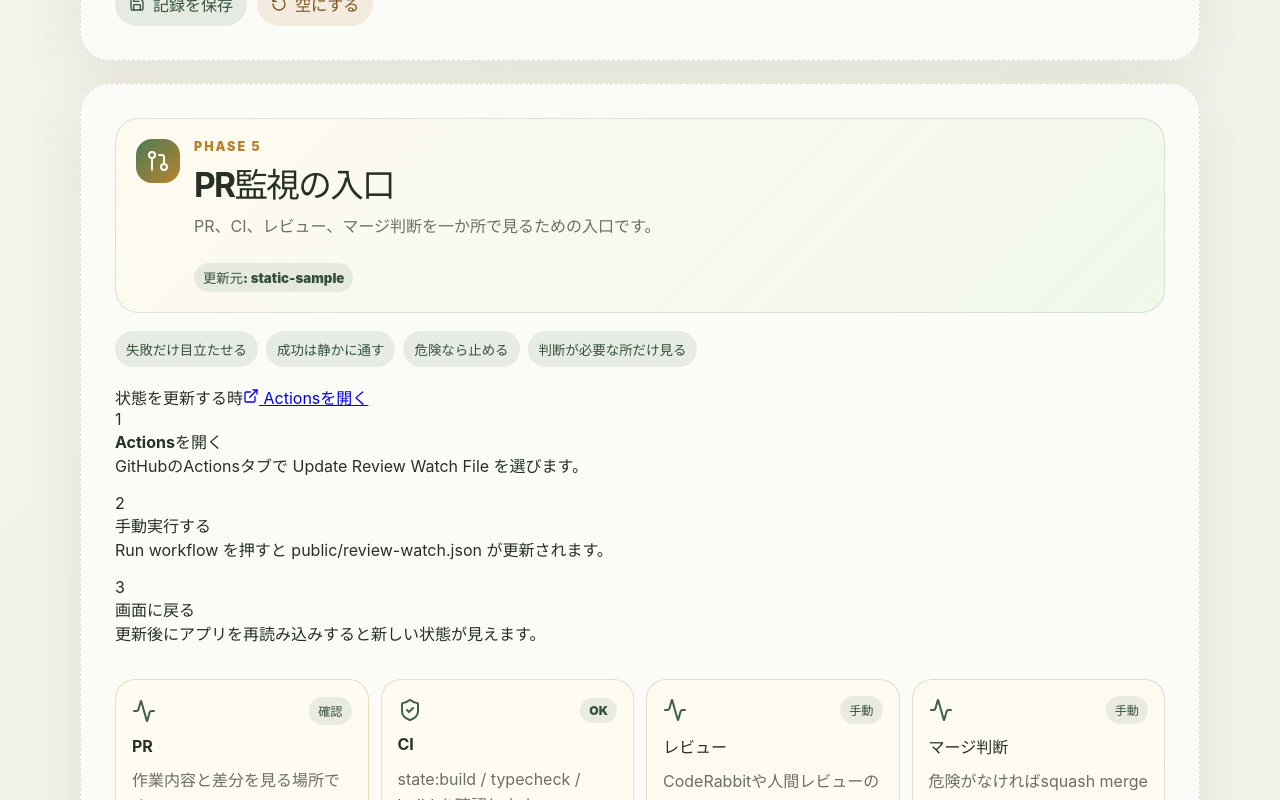
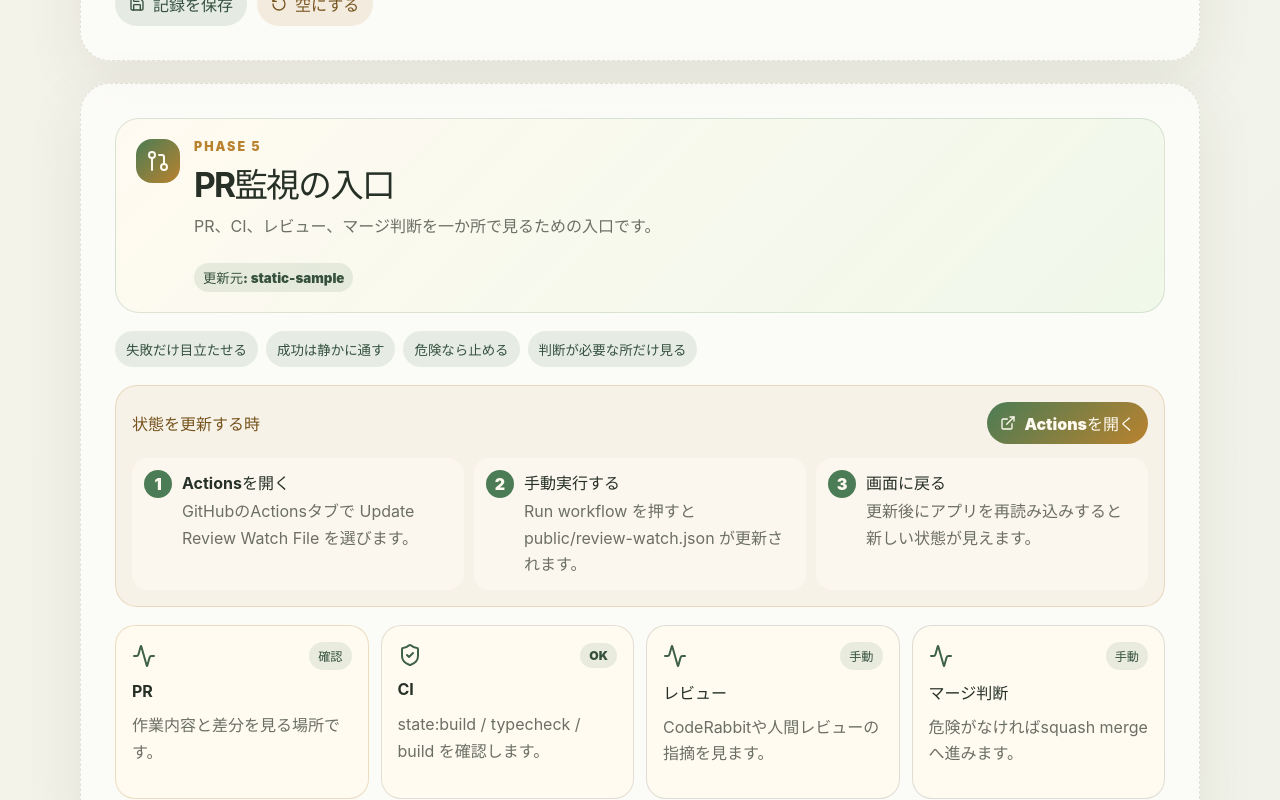
Before and after one commit to sunpotflower4460-cpu/darake-dev-app-AI, a React (Vite) app: page / in a window 1280 px wide. Shown: the part 11200-12000 px from the top of the page. Built offline with nearby package versions, Linux system fonts and the light colour scheme.

Commit message:
feat: style review watch update guide

```diff
--- a/src/reviewWatch.css
+++ b/src/reviewWatch.css
@@ -30,7 +30,8 @@
 }
 
 .reviewWatchHero p:not(.eyebrow),
-.reviewWatchCard p {
+.reviewWatchCard p,
+.reviewUpdateSteps p {
   color: var(--muted);
   line-height: 1.65;
 }
@@ -58,6 +59,68 @@
   background: rgba(76, 124, 85, 0.12);
   font-size: 0.84rem;
   font-weight: 900;
+}
+
+.reviewUpdateBox {
+  display: grid;
+  gap: 14px;
+  padding: 16px;
+  border: 1px solid rgba(185, 130, 46, 0.22);
+  border-radius: 22px;
+  background: rgba(185, 130, 46, 0.08);
+}
+
+.reviewUpdateHead {
+  display: flex;
+  justify-content: space-between;
+  gap: 12px;
+  align-items: center;
+}
+
+.reviewUpdateHead strong {
+  color: #76531d;
+}
+
+.reviewUpdateHead a {
+  display: inline-flex;
+  gap: 8px;
+  align-items: center;
+  border-radius: 999px;
+  padding: 9px 13px;
+  color: #fffaf0;
+  background: linear-gradient(135deg, #4c7c55, #b9822e);
+  font-weight: 900;
+  text-decoration: none;
+}
+
+.reviewUpdateSteps {
+  display: grid;
+  grid-template-columns: repeat(3, minmax(0, 1fr));
+  gap: 10px;
+}
+
+.reviewUpdateSteps article {
+  display: grid;
+  grid-template-columns: auto 1fr;
+  gap: 10px;
+  padding: 12px;
+  border-radius: 16px;
+  background: rgba(255, 250, 240, 0.72);
+}
+
+.reviewUpdateSteps span {
+  display: inline-grid;
+  place-items: center;
+  width: 28px;
+  height: 28px;
+  border-radius: 999px;
+  color: #fffaf0;
+  background: #4c7c55;
+  font-weight: 900;
+}
+
+.reviewUpdateSteps p {
+  margin: 4px 0 0;
 }
 
 .reviewWatchGrid {
@@ -108,14 +171,21 @@
 }
 
 @media (max-width: 960px) {
-  .reviewWatchGrid {
+  .reviewWatchGrid,
+  .reviewUpdateSteps {
     grid-template-columns: repeat(2, minmax(0, 1fr));
   }
 }
 
 @media (max-width: 760px) {
   .reviewWatchHero,
-  .reviewWatchGrid {
+  .reviewWatchGrid,
+  .reviewUpdateSteps {
     grid-template-columns: 1fr;
   }
+
+  .reviewUpdateHead {
+    align-items: flex-start;
+    flex-direction: column;
+  }
 }
```
